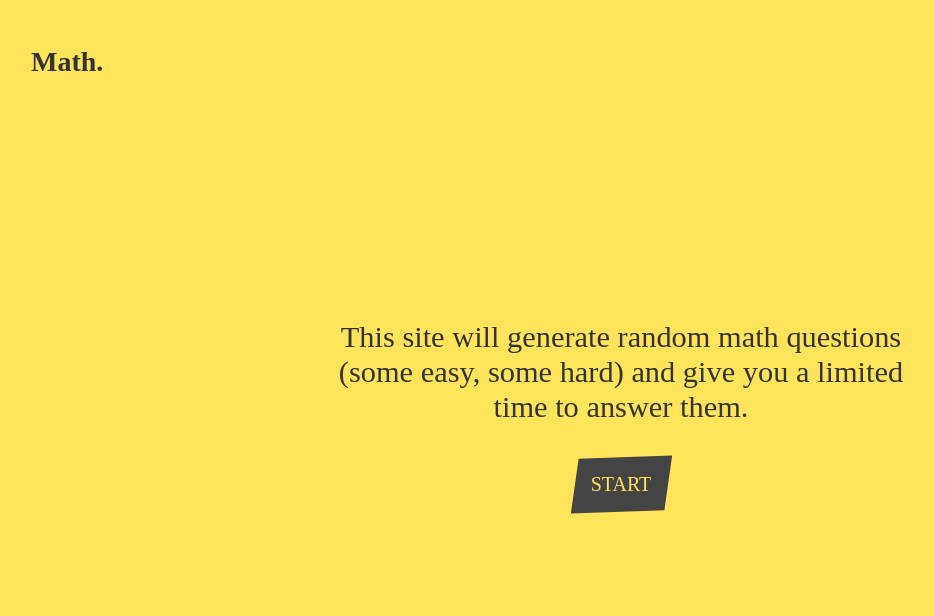
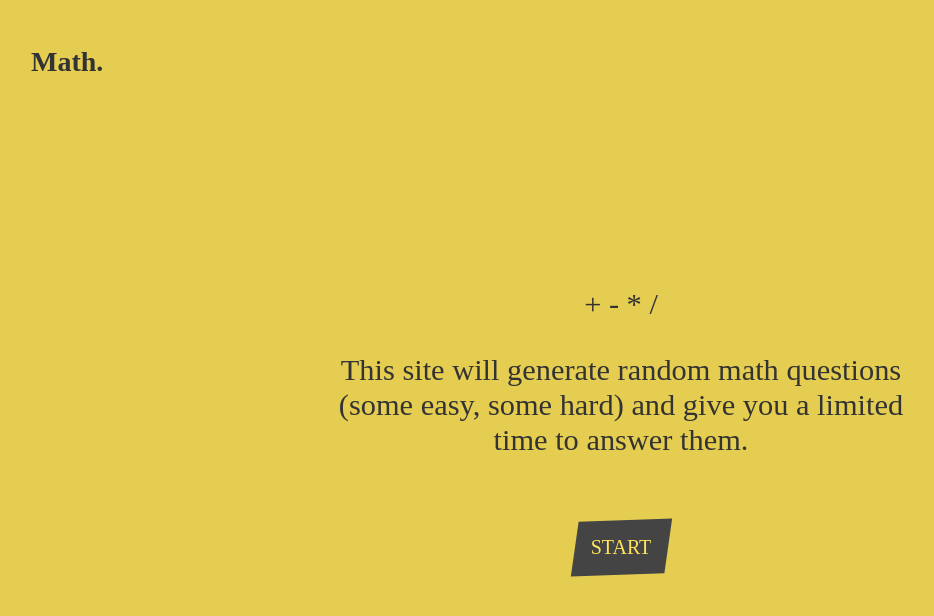
Before and after one commit to thathurtabit/math-quiz-react, a React (Create React App) app: page / in a window 1280 px wide. Shown: the top 616 px of the page, without its empty margins (19-953 px from the left). Built offline with nearby package versions, Linux system fonts and the light colour scheme; what webfontloader would draw is missing.

Commit message:
Fix: Improved countdown animation - fixed after click

```diff
--- a/src/components/molecules/Timer.js
+++ b/src/components/molecules/Timer.js
@@ -10,18 +10,18 @@ const TimerWrap = styled.section`
 
 const TimerText = styled.p`
   font-size: 1rem;
+  position: absolute;
+  bottom: 40px;
+  left: 50%;
+  transform: translateX(-50%);
 `;
 
-const ProgressBar = styled.progress`
-  font-size: 1rem;
-`;
 
 export default function Timer(props) {
 
   return (
     <TimerWrap>
-        <TimerText>{props.timerText}</TimerText>
-        <ProgressBar value={props.timerCurrent} max={props.timerRemaining}></ProgressBar>
+        <TimerText>{/*props.timerText*/}</TimerText>
     </TimerWrap>
   );
 }
--- a/src/components/organisms/IntroPage.js
+++ b/src/components/organisms/IntroPage.js
@@ -18,8 +18,10 @@ export default function IntroPage(props) {
 
   return (
     <IntroPageWrap style={{display: props.display ? 'block' : 'none'}}>
+
       <IntroPageContent>
-        {props.content}
+        <p>+ - * /</p>
+        <p>{props.content}</p>
       </IntroPageContent>
       <NextButton buttonText={props.buttonText} onClick={props.onClick} />
     </IntroPageWrap>
--- a/src/components/pages/App.js
+++ b/src/components/pages/App.js
@@ -9,8 +9,35 @@ import ResultsPage from '../organisms/ResultsPage';
 
 const SiteWrapper = styled.section`
   color: #333;
-  font-family: 'Lora', serif;
+  font-family: 'Lora',serif;
   padding: 0;
+  position: absolute;
+  background: rgba(0,0,0,0.1);
+  width: 100%;
+  height: 100%;
+  display: flex;
+  flex-direction: column;
+  align-items: center;
+  justify-content: center;
+
+  &::before {
+    background: #222;
+    bottom: 0;
+    content: '';
+    height: 20px;
+    opacity: 0;
+    position: absolute;
+    right: 0;
+    width: 100%;
+  }
+
+  &.countdown-started::before {
+    opacity: 1;
+    right: 100%;
+    transition: width 10s linear, right 10s linear;
+    transition-delay: 300ms;
+    width: 0;
+  }
 `;
 
 const Wrapper = styled.section`
@@ -142,6 +169,7 @@ class App extends Component {
       questionValueMin: 3,
       questionValueMax: 10,
       questionTimeOut: 10000,
+      countTransition: false,
       timerText: 'Time left until next question...',
       timerCurrent: 10,
       timerRemaining: 10,
@@ -149,9 +177,6 @@ class App extends Component {
       answer1: 1,
       answer2: 2,
       answer3: 3,
-      outcome1: false,
-      outcome2: false,
-      outcome3: false,
       answerScore: 0,
       totalTimeToDeduct: 0,
       questionTimer: 0,
@@ -280,6 +305,9 @@ class App extends Component {
   startCountdown() {
     console.log("COUNTDOWN STARTED");
 
+    // Set timer transition class
+    this.setState({countTransition: true});
+
     clearInterval(this.state.questionTimer);
 
       console.log('Interval: ' + this.state.questionTimer);
@@ -298,14 +326,14 @@ class App extends Component {
         // If no answer if given, time out and move on
         if (timeCurrent <= 0) {
           this.jumpTo(null);
+          // Reset timer transition class
+          this.setState({countTransition: false});
         }
       }, 1000);
 
       // SetState - save timer object in state
       this.setState({questionTimer: questionTimer});
-
   }
-
 
   handleSelectedValue(event) {
 
@@ -325,6 +353,9 @@ class App extends Component {
 
  // Next button
   jumpTo(event) {
+
+    // Set timer transition class
+    this.setState({countTransition: false});
 
     let currentPage = this.state.currentPage;
     currentPage +=1; // increment
@@ -372,6 +403,7 @@ class App extends Component {
             // Transition Out
             show: !this.state.show,
             currentPage: currentPage,
+            countTransition: true,
             timerCurrent: 10,
 
           }, () => {
@@ -393,6 +425,7 @@ class App extends Component {
           show: !this.state.show,
           timerCurrent: 10,
           questionTimer: 0,
+          countTransition: false,
         });
 
         // Process Results
@@ -453,7 +486,7 @@ class App extends Component {
   render() {
     return (
 
-      <SiteWrapper>
+      <SiteWrapper  className={this.state.countTransition ? 'countdown-started' : ''}>
         <SiteHeader>
           <SiteTitle>
             {this.state.siteTitle}
```
